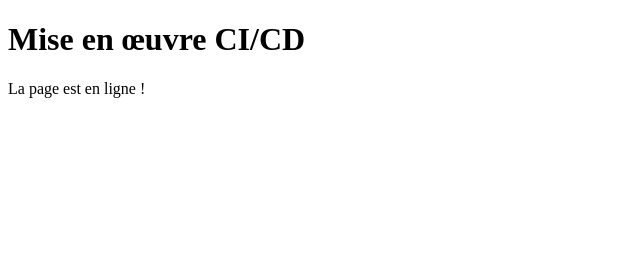
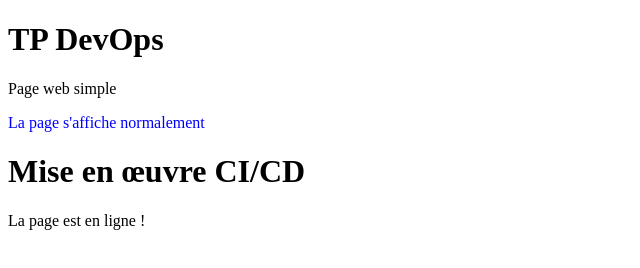
Before and after one commit to Lenny1710/TP, a plain HTML site: page index.html in a window 1280 px wide. Shown: the whole page, without its empty margins (0-640 px from the left). Drawn offline with Linux system fonts and the light colour scheme.

Commit message:
une simple page web

```diff
--- a/index.html
+++ b/index.html
@@ -1,4 +1,17 @@
 <!DOCTYPE html>
+<html lang="fr">
+<head>
+<meta charset="UTF-8">
+<title>Eval DevOps</title>
+</head>
+<body>
+<h1>TP DevOps</h1>
+<p>
+Page web simple
+<div style="color:blue;">La page s'affiche normalement</div>
+</p>
+</body>
+</html><!DOCTYPE html>
 <html>
 <head>
 <title>Premier labo</title>
```
